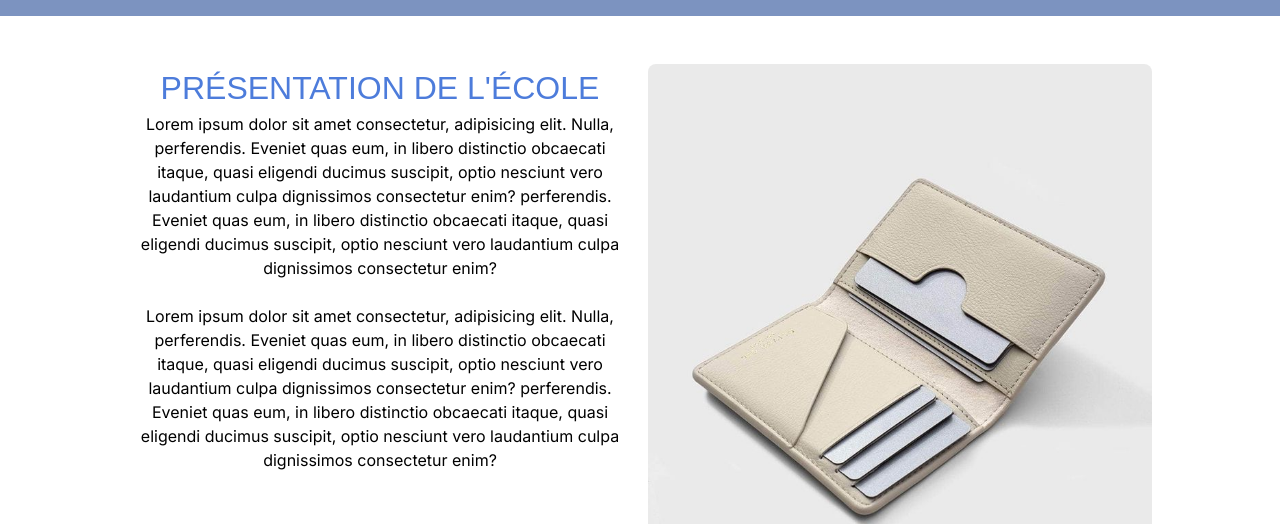
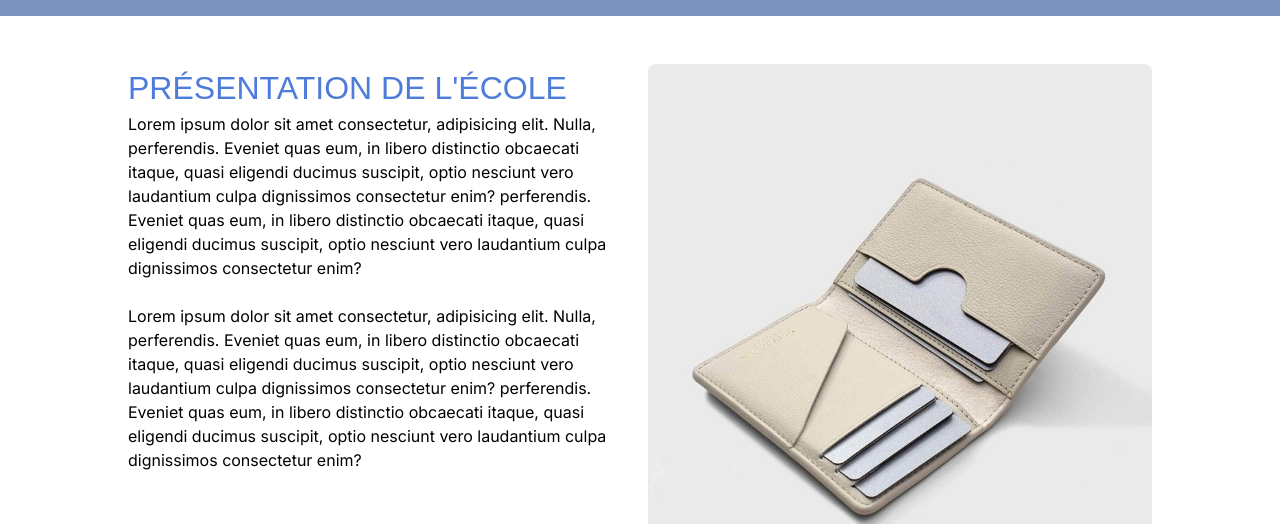
Before and after one commit to ChrisJustice600/auroraschool, a Next.js app: page / in a window 1280 px wide. Shown: the part 489-1013 px from the top of the page. Built offline with nearby package versions, Linux system fonts and the light colour scheme; grey boxes are pictures that could not be loaded; a web font is replaced by a local one.

Commit message:
fix: position text content about

```diff
--- a/src/_components/About.tsx
+++ b/src/_components/About.tsx
@@ -6,11 +6,11 @@ export default function About() {
   return (
     <Section className="bg-background">
       <div className="my-8 flex flex-col md:flex-row gap-4">
-        <div className="flex flex-col items-center md:flex-1">
-          <h2 className="uppercase text-[2rem] font-caption text-primary font-medium">
+        <div className="flex flex-col md:flex-1">
+          <h2 className=" text-left uppercase text-[2rem] font-caption text-primary font-medium">
             présentation de l'école
           </h2>
-          <div>
+          <div className="text-left">
             Lorem ipsum dolor sit amet consectetur, adipisicing elit. Nulla,
             perferendis. Eveniet quas eum, in libero distinctio obcaecati
             itaque, quasi eligendi ducimus suscipit, optio nesciunt vero
```
